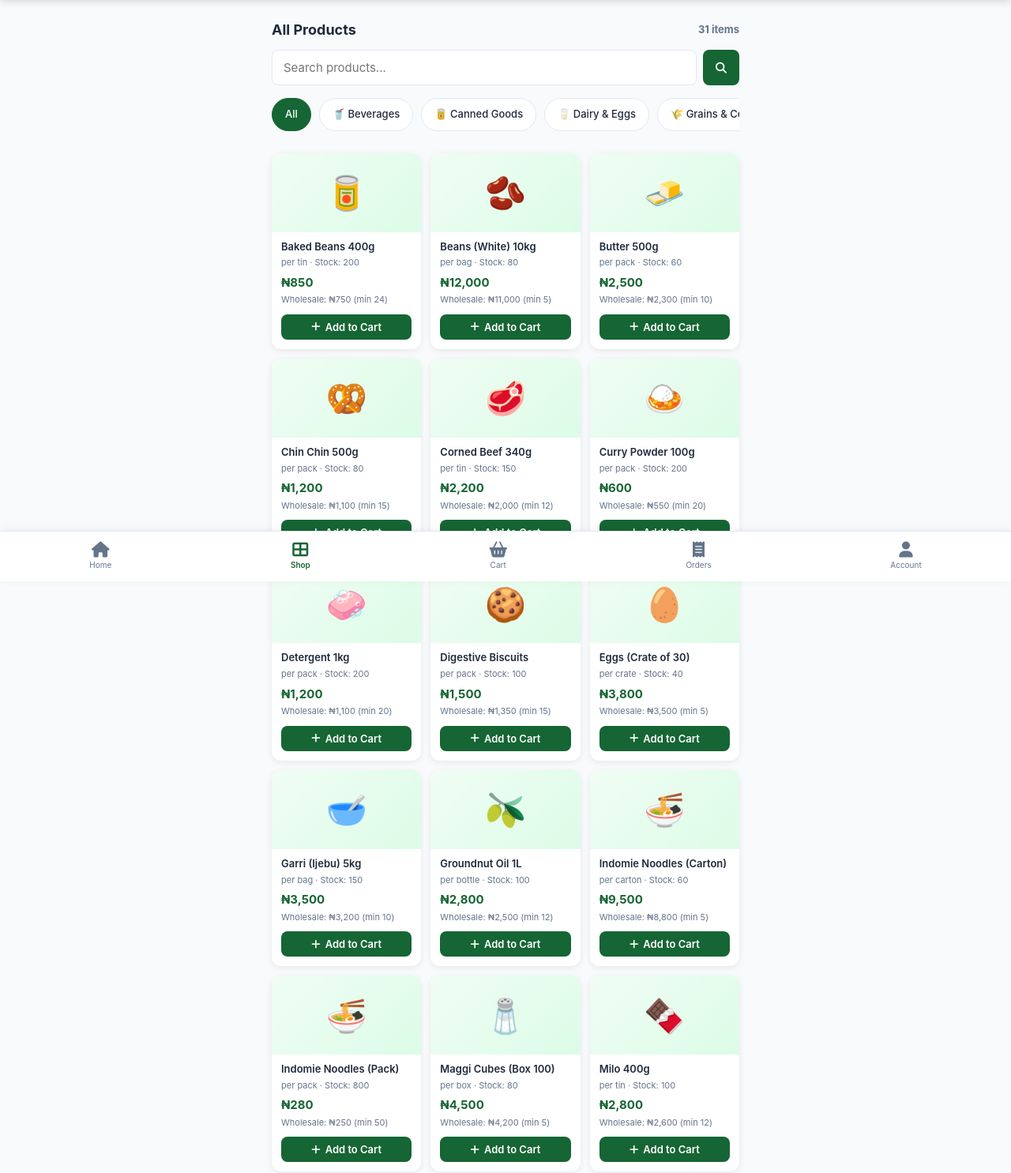
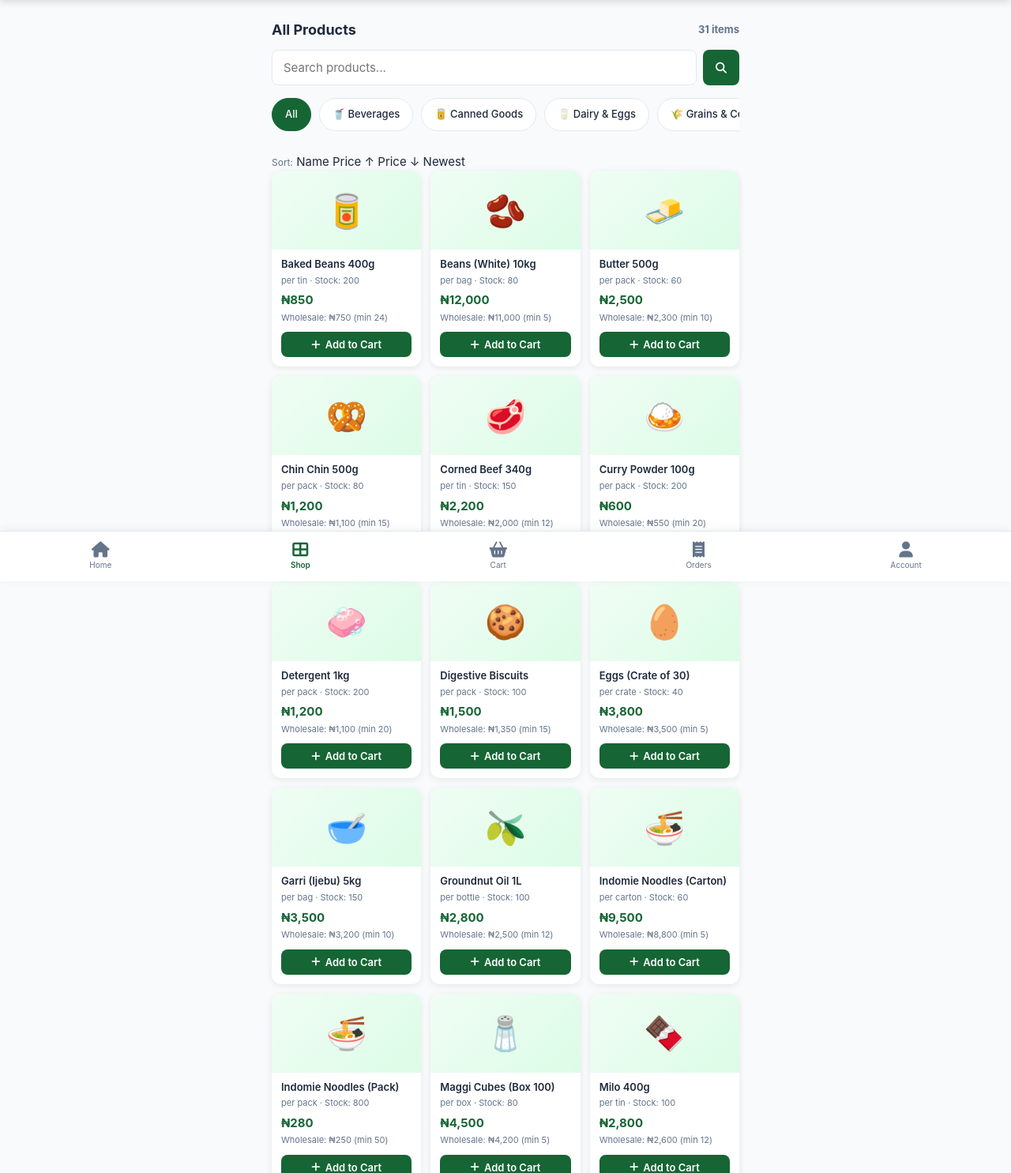
Before and after one commit to Joelsogo/freshprovision-store, a PHP site: page /products.php in a window 1280 px wide. Shown: the part 64-1549 px from the top of the page at 79% size. Run offline with PHP 8.4, Linux system fonts and the light colour scheme; some libraries are stand-ins or nearby versions.

Commit message:
Upgrade products listing with sorting + clickable cards

```diff
--- a/products.php
+++ b/products.php
@@ -10,7 +10,6 @@ $type = $_GET['type'] ?? null;
 if ($type && is_logged_in() && in_array($type, ['retail', 'wholesale'])) {
     $stmt = db()->prepare("UPDATE users SET customer_type = ? WHERE id = ?");
     $stmt->execute([$type, $_SESSION['user_id']]);
-    // Refresh user
     unset($GLOBALS['user']);
 }
 
@@ -29,7 +28,15 @@ if ($search) {
     $params[] = "%$search%";
     $params[] = "%$search%";
 }
-$sql .= " ORDER BY p.name ASC";
+$sort = $_GET['sort'] ?? 'name';
+$order_map = [
+    'name' => 'p.name ASC',
+    'price_low' => 'p.retail_price ASC',
+    'price_high' => 'p.retail_price DESC',
+    'newest' => 'p.id DESC',
+];
+$order_by = $order_map[$sort] ?? 'p.name ASC';
+$sql .= " ORDER BY $order_by";
 
 $stmt = db()->prepare($sql);
 $stmt->execute($params);
@@ -65,6 +72,15 @@ $user = current_user();
     <?php endforeach; ?>
 </div>
 
+<!-- Sort -->
+<div class="sort-bar">
+    <span style="padding:8px 0;font-size:12px;color:var(--text-muted)">Sort:</span>
+    <a href="?<?= http_build_query(array_merge($_GET, ['sort' => 'name'])) ?>" class="<?= ($sort ?? 'name') === 'name' ? 'active' : '' ?>">Name</a>
+    <a href="?<?= http_build_query(array_merge($_GET, ['sort' => 'price_low'])) ?>" class="<?= ($sort ?? '') === 'price_low' ? 'active' : '' ?>">Price ↑</a>
+    <a href="?<?= http_build_query(array_merge($_GET, ['sort' => 'price_high'])) ?>" class="<?= ($sort ?? '') === 'price_high' ? 'active' : '' ?>">Price ↓</a>
+    <a href="?<?= http_build_query(array_merge($_GET, ['sort' => 'newest'])) ?>" class="<?= ($sort ?? '') === 'newest' ? 'active' : '' ?>">Newest</a>
+</div>
+
 <?php if (empty($products)): ?>
     <div class="empty-state">
         <i class="fas fa-search"></i>
@@ -74,14 +90,15 @@ $user = current_user();
     </div>
 <?php else: ?>
     <div class="product-grid">
-        <?php foreach ($products as $p):
-            $display_price = get_product_price($p, 1);
-            $is_wholesale_eligible = $user && $user['customer_type'] === 'wholesale';
-        ?>
+        <?php foreach ($products as $p): ?>
             <div class="product-card">
-                <div class="product-img"><?= product_image_emoji($p['image']) ?></div>
+                <a href="product.php?id=<?= $p['id'] ?>">
+                    <div class="product-img"><?= product_image_emoji($p['image']) ?></div>
+                </a>
                 <div class="product-body">
-                    <div class="product-name"><?= e($p['name']) ?></div>
+                    <a href="product.php?id=<?= $p['id'] ?>">
+                        <div class="product-name"><?= e($p['name']) ?></div>
+                    </a>
                     <div class="product-unit">per <?= e($p['unit']) ?> · Stock: <?= $p['stock'] ?></div>
                     <div class="price-row">
                         <span class="price-retail"><?= format_money($p['retail_price']) ?></span>
```
